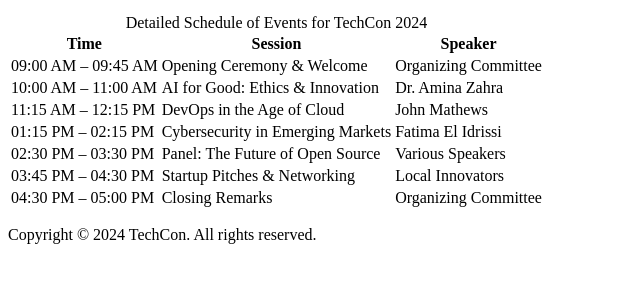
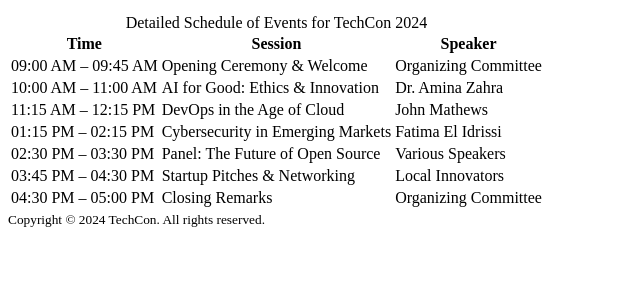
Before and after one commit to benchZak/TechCon_HTML, a plain HTML site: page techcon_website/schedule.html in a window 1280 px wide. Shown: the part 154-436 px from the top of the page, without its empty margins (0-640 px from the left). Drawn offline with Linux system fonts and the light colour scheme.

Commit message:
Update schedule.html

```diff
--- a/techcon_website/schedule.html
+++ b/techcon_website/schedule.html
@@ -69,8 +69,10 @@
   </main>
 
   <footer>
-    <p> Copyright &copy; 2024 TechCon. All rights reserved. </p>
-  </footer>
+  <small>
+    Copyright &copy; 2024 TechCon. All rights reserved.
+  </small>
+</footer>
 
 </body>
 </html>
```
